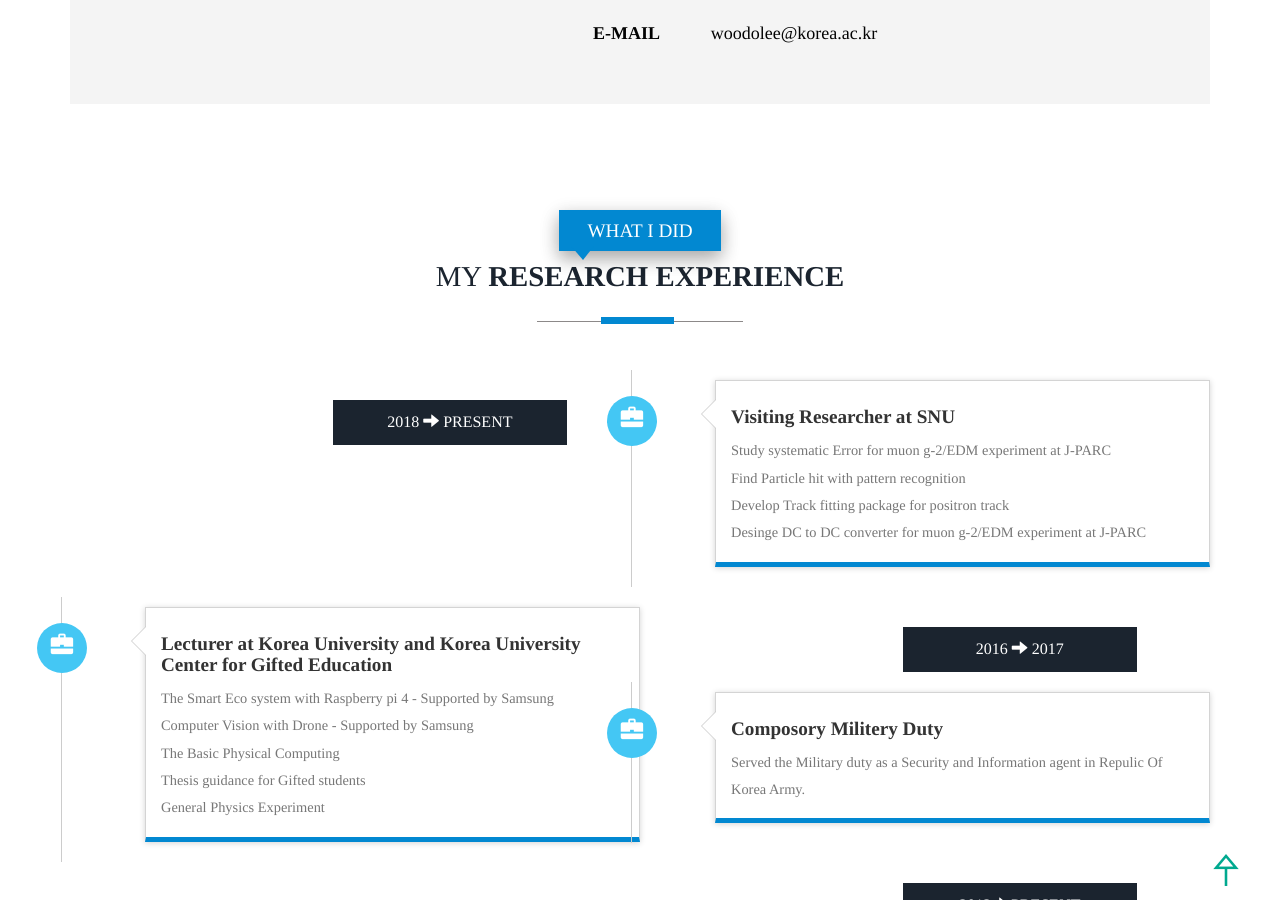
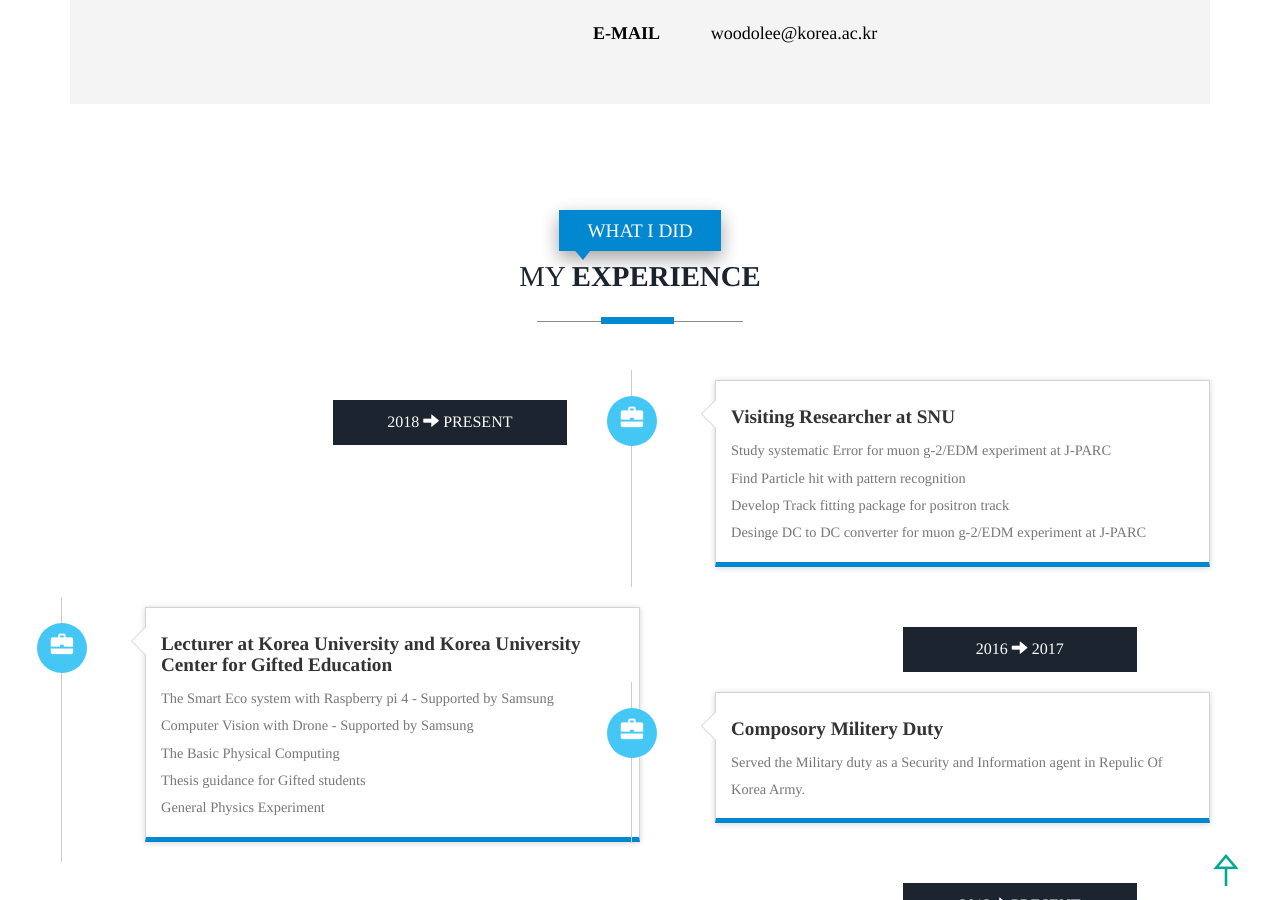
Before and after one commit to WoodoLee/WoodoLee.github.io, a Jekyll site: the page index.html, which Jekyll copies as it is, in a window 1280 px wide and 900 px high, scrolled down 848 px. Built offline with Jekyll 4.4.1, drawn with Linux system fonts in a browser that asks for light colours; nearby versions of some CDN libraries; library files that are not in the unit come from our copies.

Commit message:
time line

```diff
--- a/index.html
+++ b/index.html
@@ -171,7 +171,7 @@ Smartphone Compatible web template" />
     <div class="container">
       <div class="service-head text-center">
         <h4>WHAT I DID</h4>
-        <h3>MY <span>RESEARCH EXPERIENCE</span></h3>
+        <h3>MY <span>EXPERIENCE</span></h3>
         <span class="border one"></span>
       </div>
 
```
